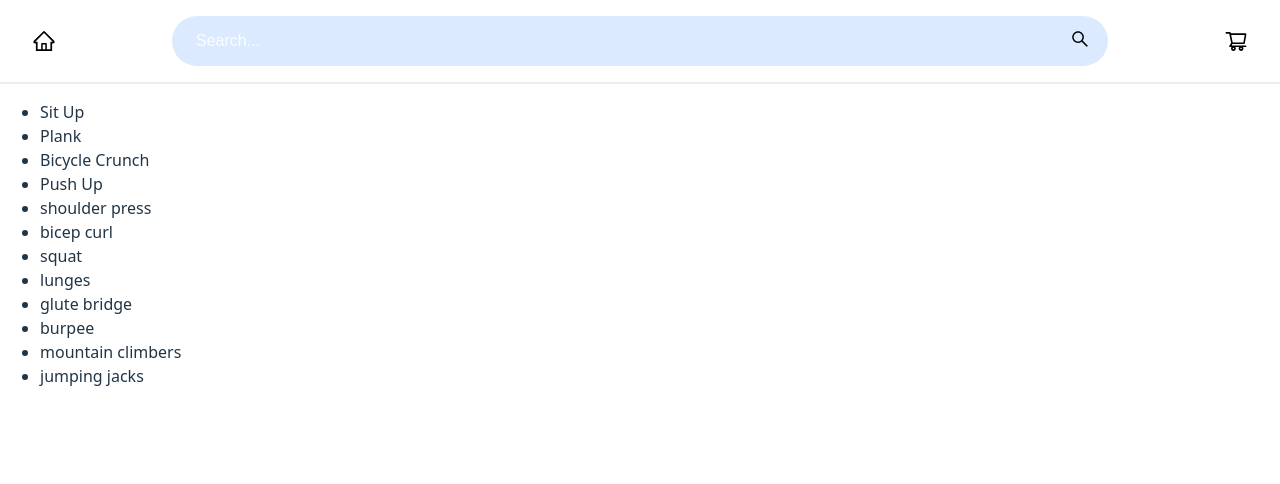
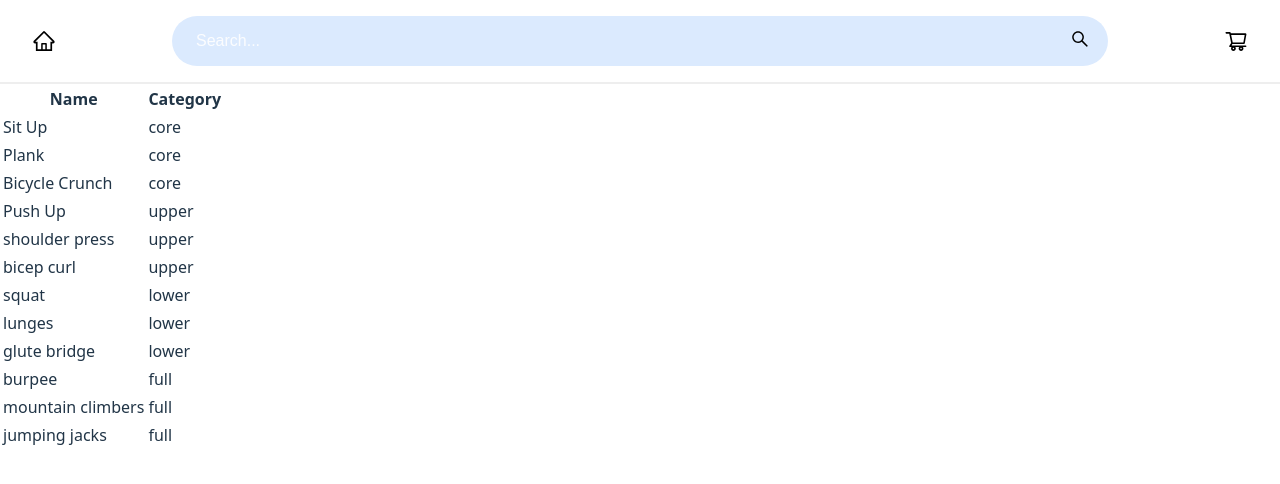
Before and after one commit to amy-pang/ExerVault, a React (Vite) app: page / in a window 1280 px wide. Shown: the top 484 px of the page. Built offline with nearby package versions, Linux system fonts and the light colour scheme.

Commit message:
case insensitive table search

```diff
--- /dev/null
+++ b/src/DummyTable.tsx
@@ -0,0 +1,31 @@
+import React from "react";
+
+type Exercise = {
+  id: number;
+  name: string;
+  type: string; // matches your DummyExercises shape
+};
+
+const DummyTable: React.FC<{ data: Exercise[] }> = ({ data }) => {
+  return (
+    <table>
+      <thead>
+        <tr>
+          <th>Name</th>
+          <th>Category</th>
+        </tr>
+      </thead>
+
+      <tbody>
+        {data.map((item) => (
+          <tr key={item.id}>
+            <td>{item.name}</td>
+            <td>{item.type}</td>
+          </tr>
+        ))}
+      </tbody>
+    </table>
+  );
+};
+
+export default DummyTable;
--- a/src/pages/App.tsx
+++ b/src/pages/App.tsx
@@ -2,6 +2,13 @@ import { useState } from 'react'
 import './App.css'
 import Header from '../components/Header';
 import { DummyExercises } from '../dummy_exercises';
+import DummyTable from '../DummyTable';
+
+type Exercise = {
+  id: number;
+  name: string;
+  type: string;
+};
 
 function App() {
   const [query, setQuery] = useState("");
@@ -10,6 +17,12 @@ function App() {
     // You will replace this with filtering your Supabase/list data
   };*/
 
+  const search = (data: Exercise[]): Exercise[] => {
+    return data.filter((item) =>
+      item.name.toLowerCase().includes(query.toLowerCase())
+    );
+  };
+
   return (
     <>
       <div className="header-wrapper">
@@ -17,15 +30,7 @@ function App() {
       </div>
 
       {/* shows catalog of exercises */}
-      <ul className="list" color="black">
-        {DummyExercises.filter(exercise=>exercise.name.toLowerCase().includes(query)
-        ).map((exercise) => (
-          <li key={exercise.id} className="listItem" color="black">
-            {exercise.name}
-          </li>
-        ))}
-
-      </ul>
+      <DummyTable data={search(DummyExercises)}/>
     </>
   )
 }
```
